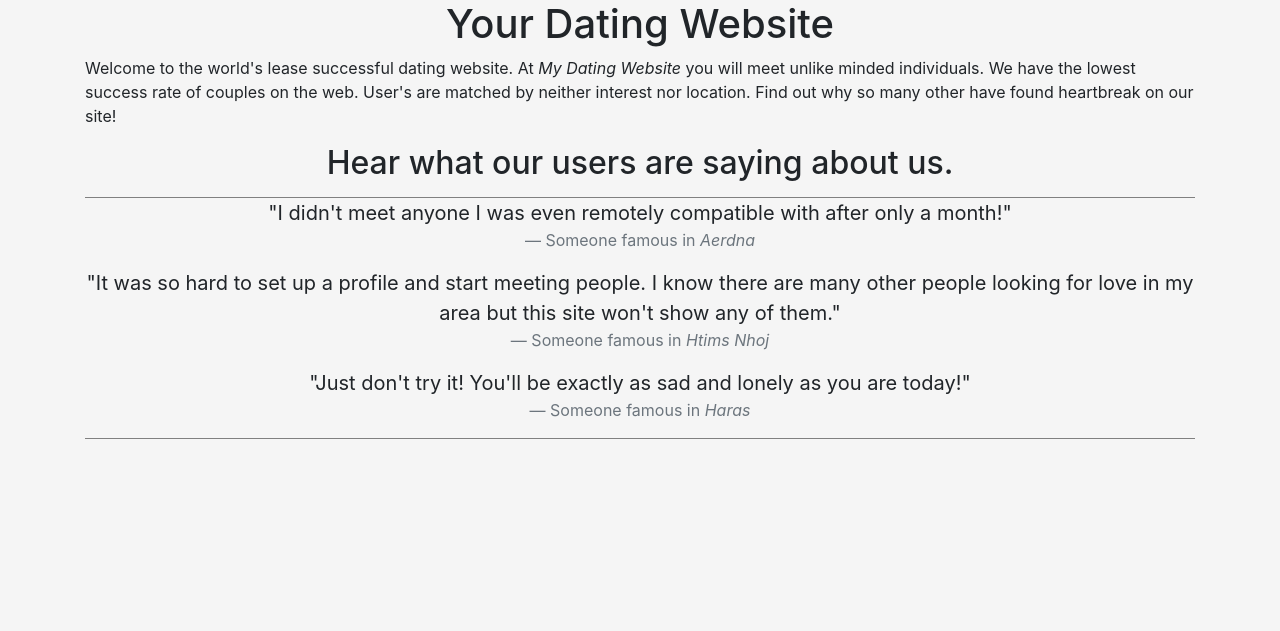
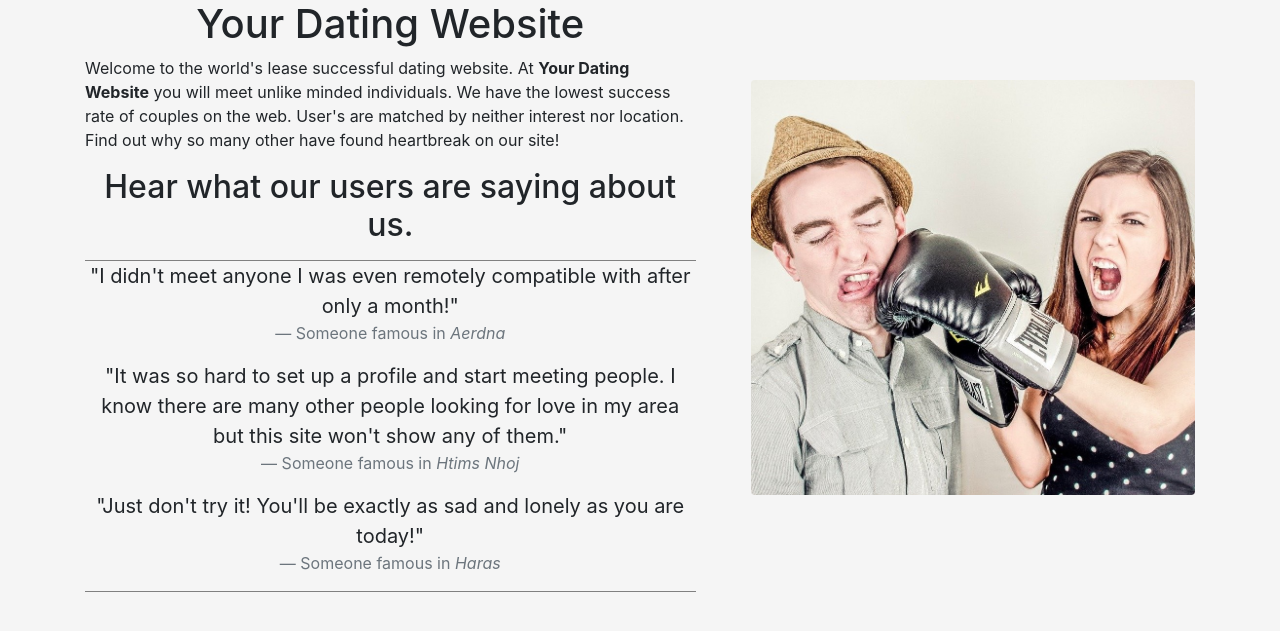
Before and after one commit to kellerflint/dating, a PHP site: page /views/home.html in a window 1280 px wide. Shown: the top 631 px of the page. Run offline with PHP 8.4, Linux system fonts and the light colour scheme.

Commit message:
added image

```diff
--- a/styles/home_styles.css
+++ b/styles/home_styles.css
@@ -6,8 +6,24 @@ h1, h2 {
     text-align: center;
 }
 
+#image-container {
+    padding-top: 80px;
+    width: 40%;
+    float: right;
+    margin-left: 5%;
+}
+
 .quotes {
     border-top: 1px solid grey;
     border-bottom: 1px solid grey;
     margin-top: 15px;
 }
+
+span {
+    font-weight: bold;
+}
+
+#text-container {
+    width: 55%;
+    float: left;
+}
--- a/views/home.html
+++ b/views/home.html
@@ -10,9 +10,12 @@
 </head>
 <body>
 <div class="container">
+    <div id="text-container">
         <h1>Your Dating Website</h1>
-    <p>Welcome to the world's lease successful dating website. At <em>My Dating Website</em> you will meet unlike minded
-        individuals. We have the lowest success rate of couples on the web. User's are matched by neither interest nor
+        <p>Welcome to the world's lease successful dating website. At <span>Your Dating Website</span> you will meet unlike
+            minded
+            individuals. We have the lowest success rate of couples on the web. User's are matched by neither interest
+            nor
             location. Find out why so many other have found heartbreak on our site!</p>
         <h2>Hear what our users are saying about us.</h2>
         <div class="quotes">
@@ -21,9 +24,11 @@
                 <footer class="blockquote-footer">Someone famous in <cite title="Source Title">Aerdna</cite></footer>
             </blockquote>
             <blockquote class="blockquote text-center">
-            <p class="mb-0">"It was so hard to set up a profile and start meeting people. I know there are many other
+                <p class="mb-0">"It was so hard to set up a profile and start meeting people. I know there are many
+                    other
                     people looking for love in my area but this site won't show any of them."</p>
-            <footer class="blockquote-footer">Someone famous in <cite title="Source Title">Htims Nhoj</cite></footer>
+                <footer class="blockquote-footer">Someone famous in <cite title="Source Title">Htims Nhoj</cite>
+                </footer>
             </blockquote>
             <blockquote class="blockquote text-center">
                 <p class="mb-0">"Just don't try it! You'll be exactly as sad and lonely as you are today!"</p>
@@ -31,5 +36,9 @@
             </blockquote>
         </div>
     </div>
+    <div id="image-container">
+        <img class="img-fluid rounded" src="http://localhost:5003/dating/images/argument.jpg" alt="arguing couple">
+    </div>
+</div>
 </body>
 </html>
```
Also changed, not shown: images/argument.jpg (added). Lines whose indentation alone changed are shown as unchanged.
